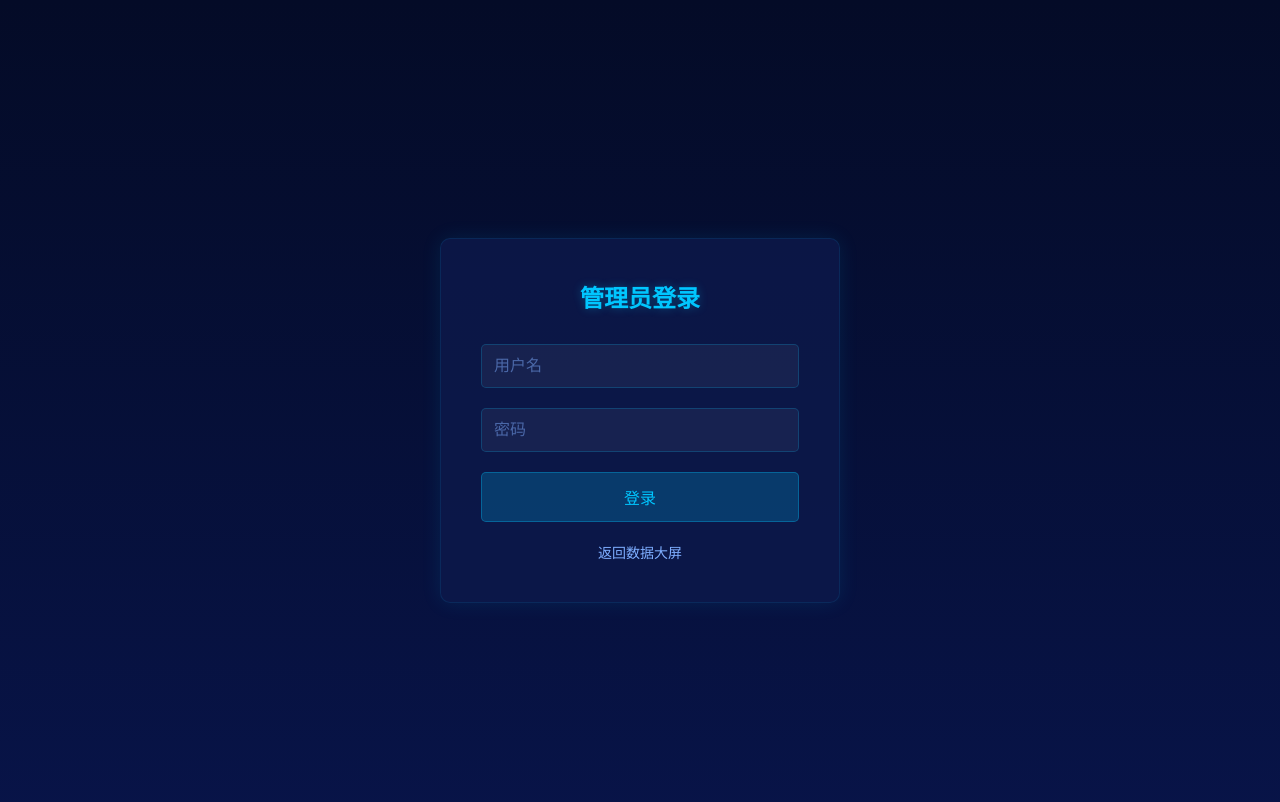
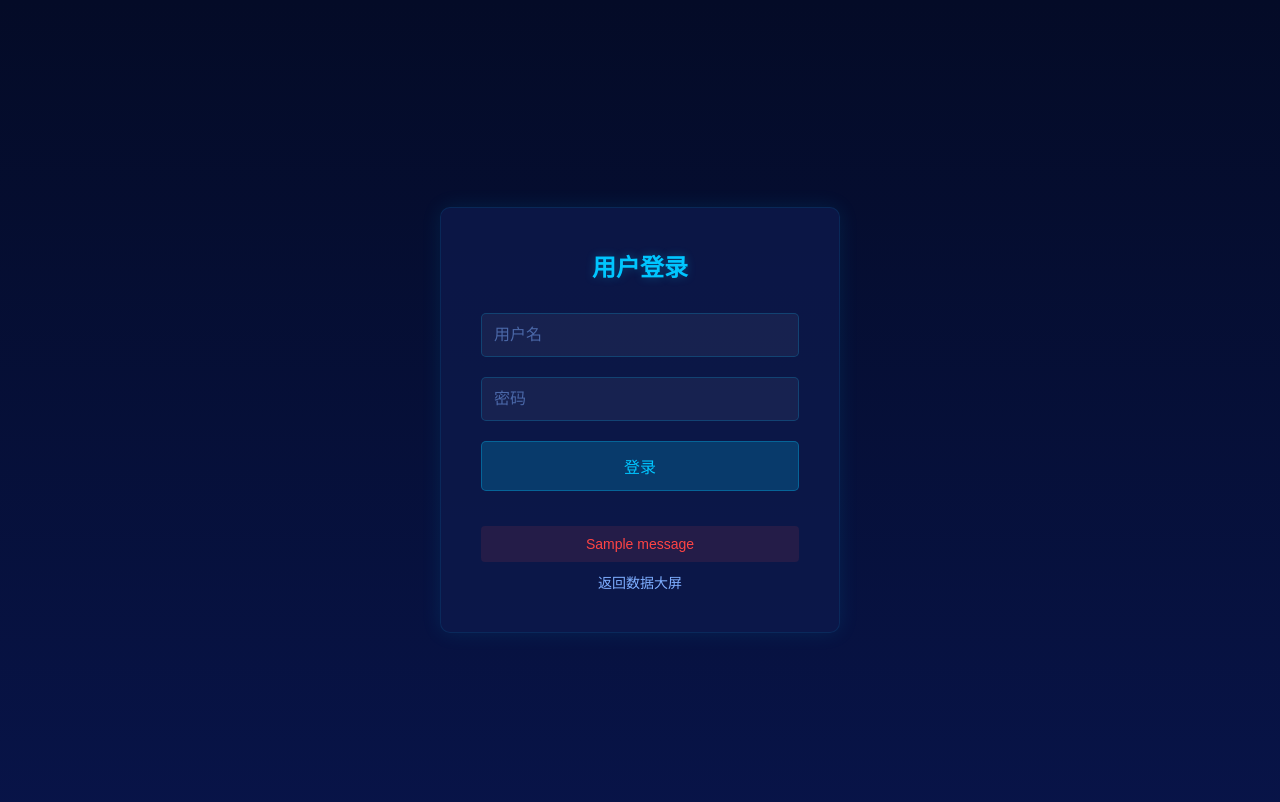
Before and after one commit to dufolk/invoice-manager, a Django app: page /manage/login/ in a window 1280 px wide. Shown: the top 802 px of the page. Run offline with Django 5.2, Linux system fonts and the light colour scheme; tables that the repository leaves empty hold one stand-in row (values such as "Sample post"); one stand-in notice (Sample message) is shown; parts of the project's set-up code (start-up, migrations or seed data) failed here and were passed over.

Commit message:
1.27开始加入普通用户

```diff
--- a/invoices/static/invoices/css/manage/style.css
+++ b/invoices/static/invoices/css/manage/style.css
@@ -1463,3 +1463,29 @@ tr:hover .issue-icon {
 .login-btn {
     width: 100%;
 }
+
+/* 登录错误消息样式 */
+.error-messages {
+    margin-top: 15px;
+}
+
+.error-message {
+    color: #ff4444;
+    background: rgba(255, 68, 68, 0.1);
+    padding: 10px;
+    border-radius: 4px;
+    margin-bottom: 10px;
+    font-size: 14px;
+    text-align: center;
+}
+
+/* 登录成功消息样式 */
+.success-message {
+    color: #4CAF50;
+    background: rgba(76, 175, 80, 0.1);
+    padding: 10px;
+    border-radius: 4px;
+    margin-bottom: 10px;
+    font-size: 14px;
+    text-align: center;
+}
--- a/invoices/templates/invoices/dashboard.html
+++ b/invoices/templates/invoices/dashboard.html
@@ -37,7 +37,7 @@
         {% if user.is_authenticated %}
             <a href="{% url 'invoices:manage_dashboard' %}" class="admin-btn">进入管理面板</a>
         {% else %}
-            <a href="{% url 'invoices:manage_login' %}" class="admin-btn">管理员登录</a>
+            <a href="{% url 'invoices:manage_login' %}" class="admin-btn">用户登录</a>
         {% endif %}
     </div>
     <div class="header">525实验室发票管理数据可视化平台</div>
--- a/invoices/templates/invoices/manage/login.html
+++ b/invoices/templates/invoices/manage/login.html
@@ -1,11 +1,11 @@
 {% extends 'invoices/manage/base.html' %}
 
-{% block title %}管理员登录 - 发票管理系统{% endblock %}
+{% block title %}用户登录 - 发票管理系统{% endblock %}
 
 {% block content %}
 <div class="login-container">
     <div class="login-box">
-        <h2>管理员登录</h2>
+        <h2>用户登录</h2>
         <form method="post" action="{% url 'invoices:manage_login' %}">
             {% csrf_token %}
             <div class="form-group">
@@ -15,6 +15,13 @@
                 <input type="password" name="password" placeholder="密码" required>
             </div>
             <button type="submit" class="login-btn">登录</button>
+            {% if messages %}
+            <div class="error-messages">
+                {% for message in messages %}
+                <div class="error-message">{{ message }}</div>
+                {% endfor %}
+            </div>
+            {% endif %}
         </form>
         <a href="{% url 'invoices:dashboard' %}" class="back-link">返回数据大屏</a>
     </div>
--- a/invoices/views.py
+++ b/invoices/views.py
@@ -113,8 +113,9 @@ def manage_login(request):
         password = request.POST.get('password')
         user = authenticate(request, username=username, password=password)
 
-        if user is not None and user.is_staff:
+        if user is not None:
             login(request, user)
+            messages.success(request, f'欢迎回来，{user.get_full_name() or user.username}')
             return redirect('invoices:manage_dashboard')
         else:
             messages.error(request, '用户名或密码错误')
@@ -128,12 +129,25 @@ def manage_logout(request):
 
 @login_required
 def manage_dashboard(request):
-    context = {
-        'invoice_count': Invoice.objects.count(),
-        'total_amount': Invoice.objects.aggregate(Sum('amount'))['amount__sum'] or 0,
-        'expense_type_count': ExpenseType.objects.count(),
-        'recent_invoices': Invoice.objects.all().order_by('-invoice_date')[:5],  # 最近5条记录
-    }
+    if request.user.is_staff:
+        # 管理员看到所有数据
+        context = {
+            'invoice_count': Invoice.objects.count(),
+            'total_amount': Invoice.objects.aggregate(Sum('amount'))['amount__sum'] or 0,
+            'expense_type_count': ExpenseType.objects.count(),
+            'recent_invoices': Invoice.objects.all().order_by('-invoice_date')[:5],
+        }
+    else:
+        # 普通用户只看到自己的数据
+        user_invoices = Invoice.objects.filter(reimbursement_person=request.user.get_full_name())
+        context = {
+            'invoice_count': user_invoices.count(),
+            'total_amount': user_invoices.aggregate(Sum('amount'))['amount__sum'] or 0,
+            'recent_invoices': user_invoices.order_by('-invoice_date')[:5],
+        }
+
+    # 添加用户类型到上下文
+    context['is_staff'] = request.user.is_staff
     return render(request, 'invoices/manage/dashboard.html', context)
 
 @login_required
```
Also changed, not shown: invoices/templates/invoices/manage/dashboard.html (+23 -12 lines).
